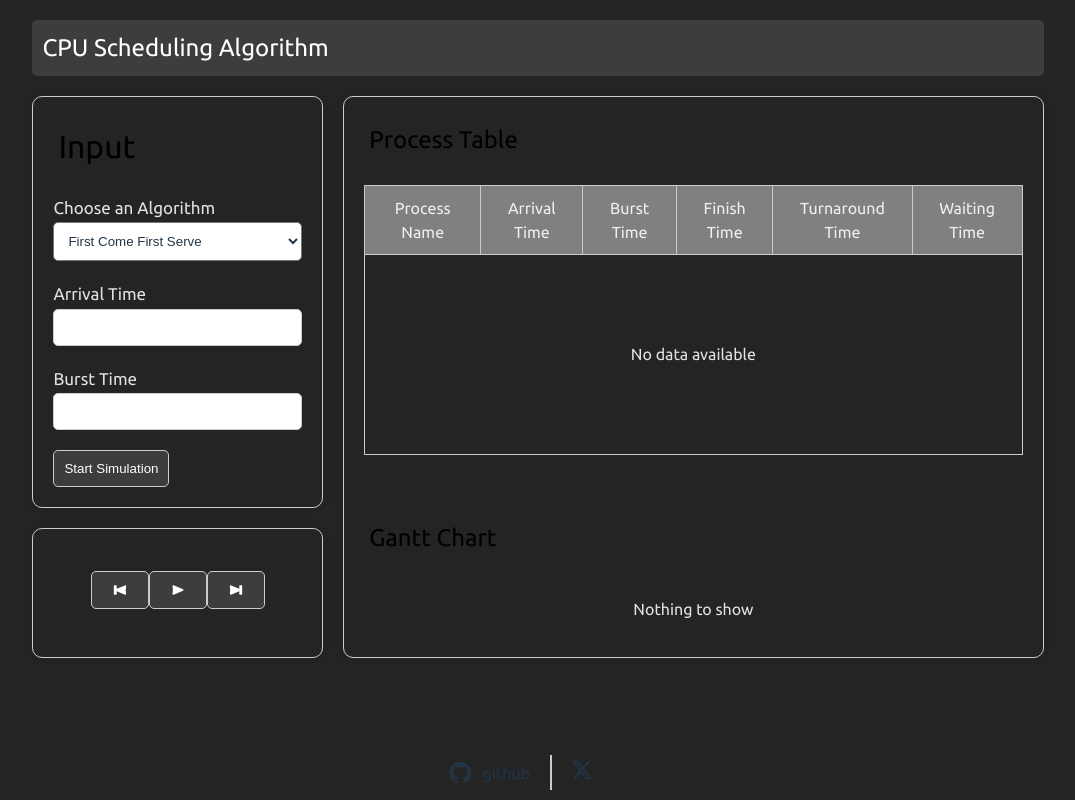
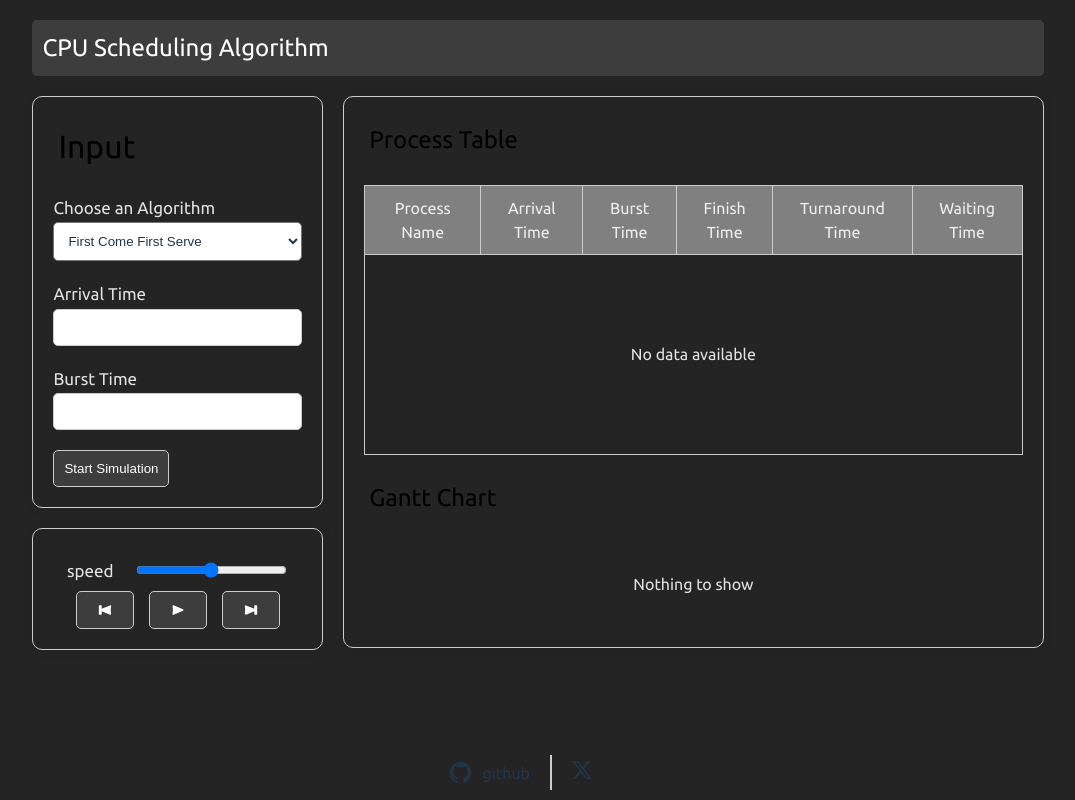
Before and after one commit to yuvrajsinh5252/Taskflow, a React (Vite) app: page / in a window 1280 px wide. Shown: the whole page, without its empty margins (102-1177 px from the left). Built offline with nearby package versions, Linux system fonts and the light colour scheme.

Commit message:
upadted fcfs and resolved some bugs

```diff
--- a/src/@types/Controller.d.ts
+++ b/src/@types/Controller.d.ts
@@ -2,7 +2,9 @@ export type ControllerContextType = {
   status: string;
   setStatus: React.Dispatch<
     React.SetStateAction<
-      "running" | "paused" | "finished" | "next" | "prev" | "reset"
+      "running" | "paused" | "finished" | "next" | "prev" | "reset" | "clear"
     >
   >;
+  speed: number;
+  setSpeed: React.Dispatch<React.SetStateAction<number>>;
 };
--- a/src/algorithms/fcfs.ts
+++ b/src/algorithms/fcfs.ts
@@ -19,9 +19,20 @@ export function fcfs(ArrivalTime: number[], BurstTime: number[]) {
     ProcessInfo.push(process);
   }
 
+  const FinalProcessInfo = [];
+
   for (let i = 0; i < n; i++) {
     if (currentTime < ProcessInfo[i].arrivalTime) {
-      currentTime = ProcessInfo[i].arrivalTime;
+      const idleProcess = {
+        job: `Idle`,
+        arrivalTime: currentTime,
+        BurstTime: ProcessInfo[i].arrivalTime - currentTime,
+        FinishTime: ProcessInfo[i].arrivalTime,
+        TurnAroundTime: 0,
+        WaitingTime: 0,
+      };
+      FinalProcessInfo.push(idleProcess);
+      currentTime = idleProcess.FinishTime;
     }
 
     ProcessInfo[i].FinishTime = currentTime + ProcessInfo[i].BurstTime;
@@ -33,7 +44,9 @@ export function fcfs(ArrivalTime: number[], BurstTime: number[]) {
     currentTime = ProcessInfo[i].FinishTime;
     waitingTime.push(ProcessInfo[i].WaitingTime);
     turnAroundTime.push(ProcessInfo[i].TurnAroundTime);
+
+    FinalProcessInfo.push(ProcessInfo[i]);
   }
 
-  return { ProcessInfo };
+  return { ProcessInfo: FinalProcessInfo };
 }
--- a/src/components/GanttChart.tsx
+++ b/src/components/GanttChart.tsx
@@ -6,11 +6,17 @@ import { ControllerContextType } from "../@types/Controller";
 
 function GanttChart() {
   const { GanttInfo } = React.useContext(GanttChartContext) as GanntChartContextType;
-  const { status, setStatus } = React.useContext(ControllerContext) as ControllerContextType;
+  const { status, setStatus, speed } = React.useContext(ControllerContext) as ControllerContextType;
 
   const elementRef = React.useRef<HTMLDivElement>(null);
   const [visibleProcesses, setVisibleProcesses] = React.useState<GanttData[]>([]);
   const [width, setWidth] = React.useState('0px');
+  let i: any;
+
+  if (localStorage.getItem("i") == null) {
+    i = 0;
+    localStorage.setItem("i", i);
+  } else i = localStorage.getItem("i");
 
   React.useEffect(() => {
     if (elementRef.current) {
@@ -19,43 +25,49 @@ function GanttChart() {
   }, [width]);
 
   React.useEffect(() => {
-    let i = 0;
     const interval = setInterval(() => {
+      if (status == "clear") {
+        setVisibleProcesses([]);
+        i = 0;
+        localStorage.setItem("i", i);
+        setStatus("running");
+      }
+
       if (i < GanttInfo.length - 1) {
         if (status == "running") {
           setVisibleProcesses(prev => [...prev, GanttInfo[i]]);
-          setWidth(`${(GanttInfo[i].Interval[1] - GanttInfo[i].Interval[0]) * 50}px`);
+          setWidth(`${(GanttInfo[i].Interval[1] - GanttInfo[i].Interval[0]) * 20}px`);
           i++;
-        } else if (status == "next") {
-          if (visibleProcesses.length == 0) {
-            setVisibleProcesses([GanttInfo[0]]);
-            i++;
-          }
-          else {
-            setVisibleProcesses(prev => [...prev, GanttInfo[i]]);
-            setWidth(`${(GanttInfo[i].Interval[1] - GanttInfo[i].Interval[0]) * 50}px`);
-          }
-          setStatus("reset");
+        }
+
+        if (visibleProcesses.length == 0 && i == 0) {
+          setVisibleProcesses([GanttInfo[i]]);
+          setWidth(`${(GanttInfo[i].Interval[1] - GanttInfo[i].Interval[0]) * 20}px`);
+        }
+        else if (visibleProcesses.length > 1 && i == 0) setVisibleProcesses([]);
+        else if (status == "next") {
+          setVisibleProcesses(prev => [...prev, GanttInfo[i]]);
+          setWidth(`${(GanttInfo[i].Interval[1] - GanttInfo[i].Interval[0]) * 20}px`);
           i++;
         } else if (status == "prev") {
           setVisibleProcesses(prev => prev.slice(0, -1));
-          setWidth(`${(GanttInfo[i].Interval[1] - GanttInfo[i].Interval[0]) * 50}px`);
-          setStatus("reset");
-          i--;
+          setWidth(`${(GanttInfo[i].Interval[1] - GanttInfo[i].Interval[0]) * 20}px`);
+          if (i > 0) i--;
         }
-      } else {
-        if (interval) clearInterval(interval);
+
+        if (status != "running") setStatus("reset");
+        localStorage.setItem("i", i);
+      } else if (status == "prev") {
+        setVisibleProcesses(prev => prev.slice(0, -1));
+        setWidth(`${(GanttInfo[i].Interval[1] - GanttInfo[i].Interval[0]) * 20}px`);
+        i--;
+        setStatus("reset");
+        localStorage.setItem("i", i);
       }
-    }, 1000); // 1000ms delay between each process
-
-    if (GanttInfo.length > 0 && status == "running") {
-      setVisibleProcesses([GanttInfo[0]]);
-      setWidth(`${(GanttInfo[i].Interval[1] - GanttInfo[i].Interval[0]) * 50}px`);
-      i++;
-    }
+    }, speed * 20);
 
     return () => clearInterval(interval);
-  }, [GanttInfo, status]);
+  }, [GanttInfo, status, speed]);
 
   return (
     <div className="gantt-chart-container">
@@ -65,12 +77,7 @@ function GanttChart() {
           visibleProcesses.length > 0 ? (
             visibleProcesses.map((process, index) => (
               <div key={index}>
-                <p className="chart-cell"
-                  ref={elementRef}
-                  style={{
-                    width: `${process.Interval[1] * 10}px`,
-                    animation: `fadeIn ${index}s forwards`
-                  }}>
+                <p className="chart-cell" ref={elementRef}>
                   {process.ProcessName}
                 </p>
                 <div className="interval">
@@ -80,7 +87,7 @@ function GanttChart() {
               </div>
             ))
           ) : (
-            <p>Nothing to show</p>
+            <p className="nothing">Nothing to show</p>
           )
         }
       </div>
--- a/src/components/Input.tsx
+++ b/src/components/Input.tsx
@@ -8,11 +8,14 @@ import { rr } from "../algorithms/rr";
 import { sjf } from "../algorithms/sjf";
 import { srtf } from "../algorithms/srtf";
 import { validateInput } from "../utils/InputValidator";
+import { ControllerContext } from "../contexts/ControllerContext";
+import { ControllerContextType } from "../@types/Controller";
 
 function Input() {
   const [Qauntum, setQauntum] = React.useState(false);
   const { setProcessData, setAlgorithm, setTimeQuantum, clearProcessData } = React.useContext(InputContext) as InputContextType;
   const { setGanttInfoData, clearGanttInfoData } = React.useContext(GanttChartContext) as GanntChartContextType;
+  const { setStatus } = React.useContext(ControllerContext) as ControllerContextType;
   const formRef = React.useRef<HTMLFormElement | null>(null);
 
   const handlesubmit = (e: React.FormEvent<HTMLFormElement>) => {
@@ -57,6 +60,7 @@ function Input() {
     //  Clearing the previous data
     clearProcessData();
     clearGanttInfoData();
+    setStatus("clear");
 
     algoApplied.ProcessInfo.forEach((process) => {
       setProcessData({
--- a/src/components/ProcessTable.tsx
+++ b/src/components/ProcessTable.tsx
@@ -5,7 +5,7 @@ import { InputContext } from "../contexts/InputContext";
 function ProcessTable() {
   const { process } = useContext(InputContext) as InputContextType;
 
-  const ProcessInfo = process.map((process, index) => {
+  let ProcessInfo = process.map((process, index) => {
     return {
       job: `P${index + 1}`,
       arrivalTime: process.arrivalTime,
@@ -14,6 +14,12 @@ function ProcessTable() {
       TurnAroundTime: process.turnaroundTime,
       WaitingTime: process.waitingTime,
     }
+  }).filter(process => process.TurnAroundTime !== 0);
+
+  //  reassigning job names
+  ProcessInfo = ProcessInfo.map((process, index) => {
+    process.job = `P${index + 1}`;
+    return process;
   });
 
   const averageTurnAroundTime = ProcessInfo.reduce((acc, process) => acc + process.TurnAroundTime, 0) / ProcessInfo.length;
--- a/src/components/controller.tsx
+++ b/src/components/controller.tsx
@@ -1,17 +1,25 @@
 import { GiNextButton, GiPauseButton, GiPlayButton, GiPreviousButton } from "react-icons/gi";
 import { ControllerContext } from "../contexts/ControllerContext";
-import React from "react";
+import React, { useEffect } from "react";
 import { ControllerContextType } from "../@types/Controller";
 
 export default function Controller() {
-  const { setStatus } = React.useContext(ControllerContext) as ControllerContextType;
+  const { status, setStatus, speed, setSpeed } = React.useContext(ControllerContext) as ControllerContextType;
   const [play, setPlay] = React.useState(false);
+
+  useEffect(() => {
+    if (status === "running") setPlay(true);
+    else setPlay(false);
+  }, [status])
 
   return (
     <div className="controller-box">
-
-      {/* TODO: add the speed control */}
-
+      <div className="speed">
+        <label htmlFor="speed">speed</label>
+        <input type="range" id="slider" name="speed" min={1} max={100}
+          value={speed} onChange={(e) => setSpeed(parseInt(e.target.value))}
+        />
+      </div>
       <div className="control">
         <GiPreviousButton onClick={() => setStatus("prev")} className="prev button" />
         {
--- a/src/contexts/ControllerContext.tsx
+++ b/src/contexts/ControllerContext.tsx
@@ -4,10 +4,11 @@ import { ControllerContextType } from "../@types/Controller";
 export const ControllerContext = React.createContext<ControllerContextType | null>(null);
 
 const ControllerProvider: React.FC<{ children: React.ReactNode }> = ({ children }) => {
-  const [status, setStatus] = React.useState<"running" | "paused" | "finished" | "next" | "prev" | "reset">("reset");
+  const [status, setStatus] = React.useState<"running" | "paused" | "finished" | "next" | "prev" | "reset" | "clear">("reset");
+  const [speed, setSpeed] = React.useState(50);
 
   return (
-    <ControllerContext.Provider value={{ status, setStatus }}>
+    <ControllerContext.Provider value={{ status, setStatus, speed, setSpeed }}>
       {children}
     </ControllerContext.Provider>
   );
--- a/src/index.css
+++ b/src/index.css
@@ -43,7 +43,7 @@
 .output {
   width: 70%;
   display: flex;
-  gap: 50px;
+  gap: 10px;
   flex-direction: column;
   padding: 10px;
   border-radius: 10px;
@@ -154,7 +154,11 @@ button {
 
 .gantt-chart-container {
   overflow: auto;
-  padding: 10px 10px;
+  padding: 10px;
+}
+
+.nothing {
+  padding: 15px;
 }
 
 .interval {
@@ -183,12 +187,14 @@ button {
   border: 1px solid #ccc;
   background-color: #f2f2f2;
   border-radius: 5px;
+  animation: fadeIn 0.5s forwards;
 }
 
 /* controller css */
 
 .controller-box {
   display: flex;
+  flex-direction: column;
   padding: 20px;
   border: 1px solid #ccc;
   border-radius: 10px;
@@ -198,7 +204,14 @@ button {
 }
 
 .control {
-  padding: 22px;
+  display: flex;
+  gap: 15px;
+}
+
+.speed {
+  display: flex;
+  gap: 20px;
+  align-items: center;
 }
 
 .control .button {
@@ -275,6 +288,6 @@ button {
   }
   to {
     opacity: 1;
-    width: var(--animation-width, 100px);
+    width: var(--animation-width, 20px);
   }
 }
```
